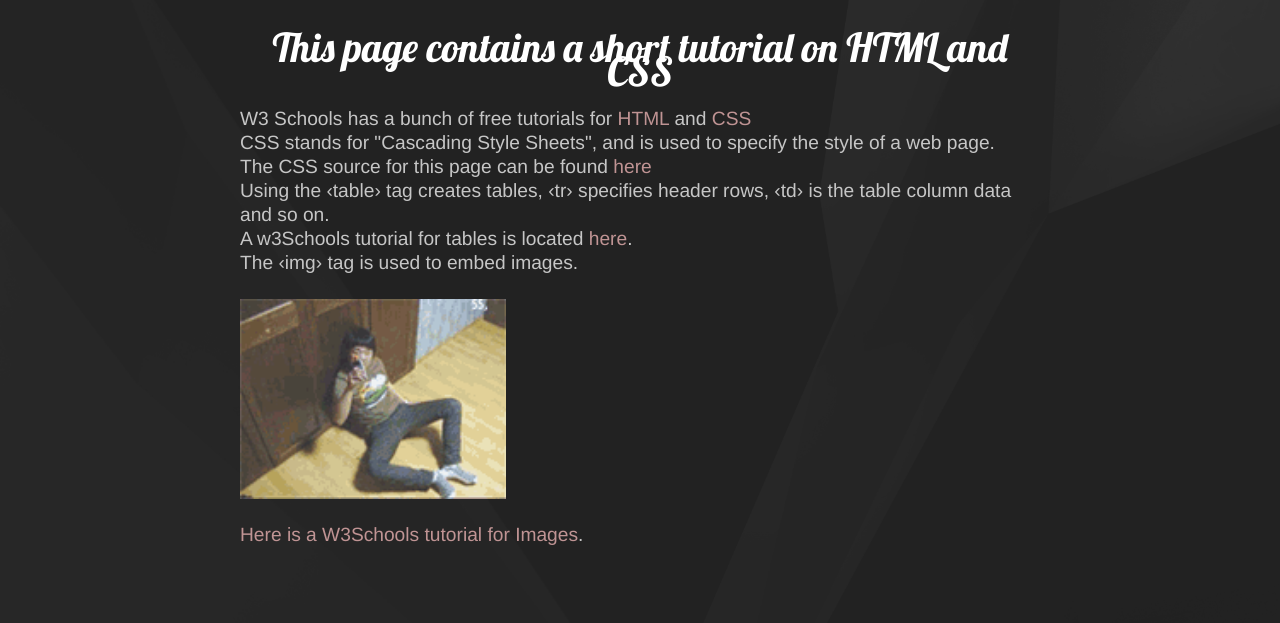
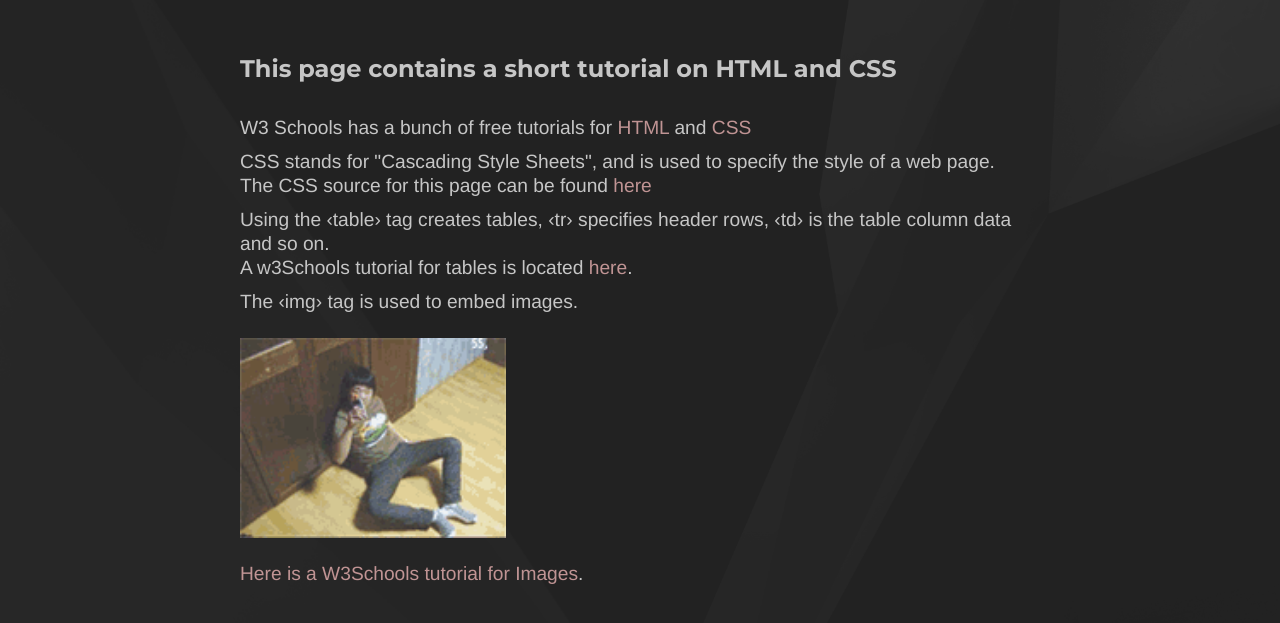
Before and after one commit to Tahlian/CS3500, a PHP site: page / in a window 1280 px wide. Shown: the part 65-688 px from the top of the page. Run offline with PHP 8.4, Linux system fonts and the light colour scheme.

Commit message:
corrections

```diff
--- a/index.php
+++ b/index.php
@@ -10,7 +10,7 @@
 <?php include 'menu.html'; ?>
 <!--#include virtual="menu.html" -->
 <div class="content">
-<h3>This page contains a short tutorial on HTML and CSS</h3><br>
+<h4>This page contains a short tutorial on HTML and CSS</h4><br>
 <p>
 W3 Schools has a bunch of free tutorials for <a href="http://www.w3schools.com/html/">HTML</a> and
 <a href="http://www.w3schools.com/css/">CSS</a>
--- a/menu.html
+++ b/menu.html
@@ -1,7 +1,7 @@
 <nav class="menu2">
     <a href="index.php">Home</a>
     <a href="Resources.php">HTML & CSS Resources</a>
-    <a href="Resources.php">JS Resources</a>
+    <a href="Javascript_Resources.php">JS Resources</a>
     <a href="video.php">HTML5 Video</a>
     <a href="audio.php">HTML5 Audio</a>
     <a class="dummy"> </a>
--- a/mystyle.css
+++ b/mystyle.css
@@ -26,6 +26,7 @@ body {
 p{
 
 	font-size: 1.2em;
+	padding-bottom:10px;
 }
 
 .content {
```
